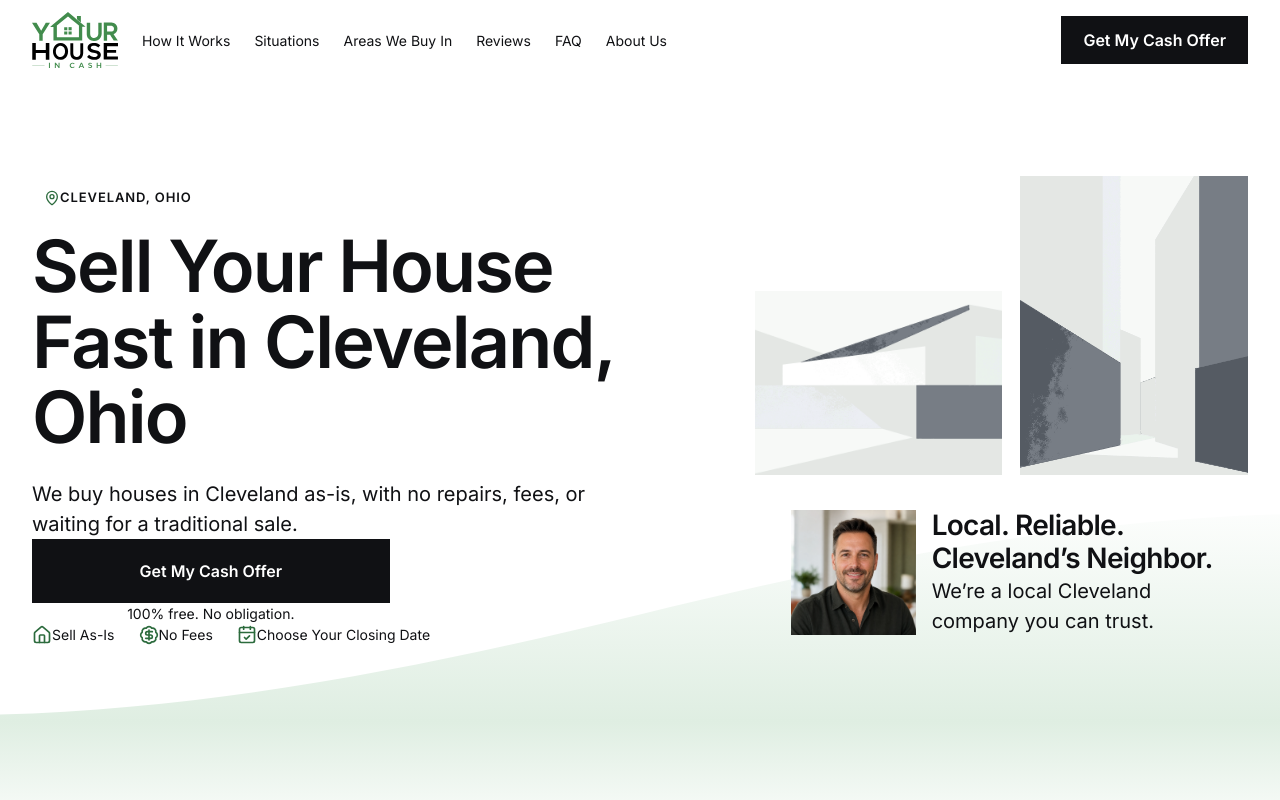
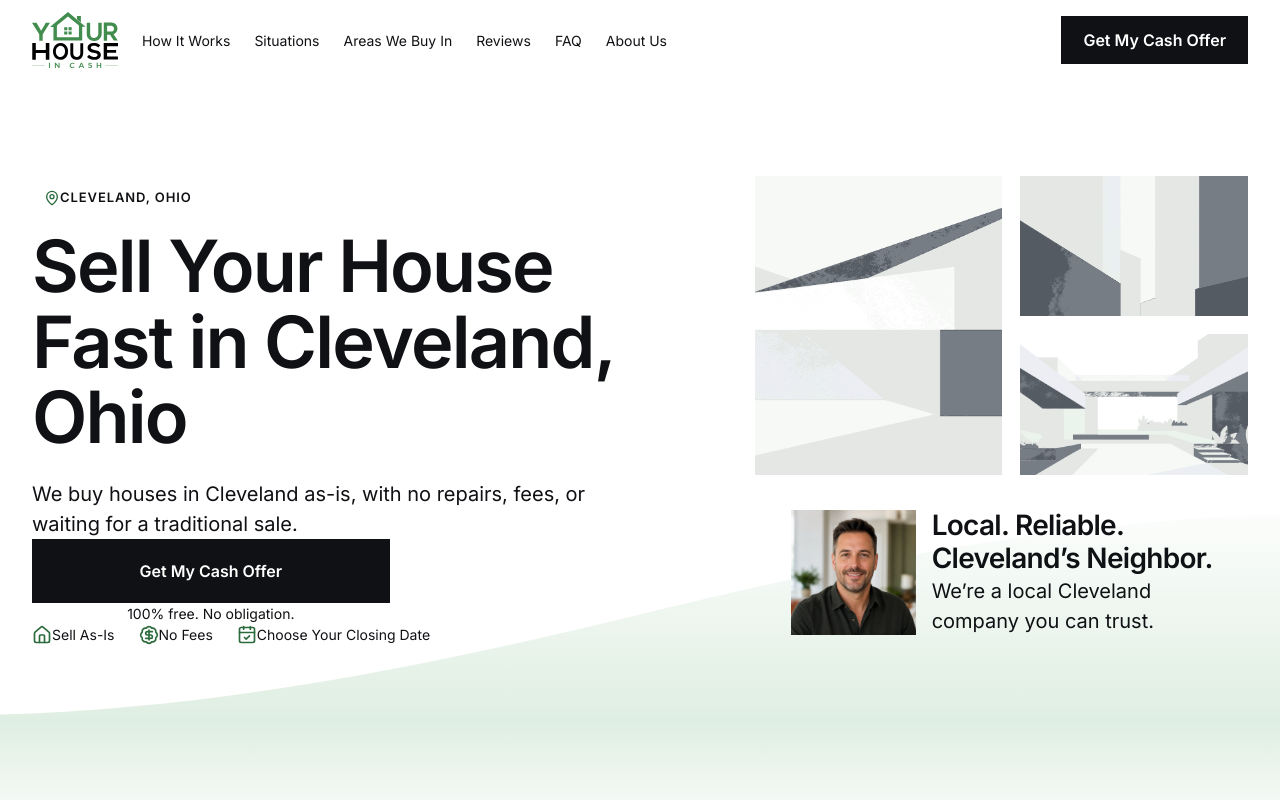
Before and after one commit to YHICAdmin/your-house-in-cash, a Next.js app: page / in a window 1280 px wide. Shown: the top 800 px of the page. Built offline with nearby package versions, Linux system fonts and the light colour scheme.

Commit message:
feat: add three-image Hero mosaic

```diff
--- a/src/components/area/area-hero.module.css
+++ b/src/components/area/area-hero.module.css
@@ -92,10 +92,10 @@
   margin-top: var(--spacing-xl);
 }
 
-.upperImages {
+.imageMosaic {
   display: flex;
   width: 100%;
-  align-items: flex-end;
+  aspect-ratio: 541 / 328;
   gap: 3.6969%;
 }
 
@@ -112,12 +112,20 @@
 
 .leftImage {
   width: 50.0924%;
-  aspect-ratio: 271 / 202;
+  height: 100%;
 }
 
-.rightImage {
+.rightImages {
+  display: flex;
   width: 46.2107%;
-  aspect-ratio: 250 / 328;
+  height: 100%;
+  flex-direction: column;
+  gap: 6.0976%;
+}
+
+.rightImages .imageFrame {
+  min-height: 0;
+  flex: 1;
 }
 
 .trustCard {
--- a/src/components/area/area-hero.tsx
+++ b/src/components/area/area-hero.tsx
@@ -54,7 +54,7 @@ export function AreaHero({ city }: AreaHeroProps) {
         </div>
 
         <div className={styles.media}>
-          <div className={styles.upperImages}>
+          <div className={styles.imageMosaic}>
             <div className={`${styles.imageFrame} ${styles.leftImage}`}>
               <Image
                 src="/images/area-hero/local-left.webp"
@@ -64,7 +64,8 @@ export function AreaHero({ city }: AreaHeroProps) {
                 priority
               />
             </div>
-            <div className={`${styles.imageFrame} ${styles.rightImage}`}>
+            <div className={styles.rightImages}>
+              <div className={styles.imageFrame}>
                 <Image
                   src="/images/area-hero/local-right.webp"
                   alt=""
@@ -72,6 +73,16 @@ export function AreaHero({ city }: AreaHeroProps) {
                   sizes="(min-width: 1200px) 17vw, 32vw"
                   priority
                 />
+              </div>
+              <div className={styles.imageFrame}>
+                <Image
+                  src="/images/area-hero/local-bottom.webp"
+                  alt=""
+                  fill
+                  sizes="(min-width: 1200px) 17vw, 32vw"
+                  priority
+                />
+              </div>
             </div>
           </div>
           <div className={styles.trustCard}>
```
Also changed, not shown: project-documentation/website-specification/area-page.md (+18 -13 lines). Lines whose indentation alone changed are shown as unchanged.
